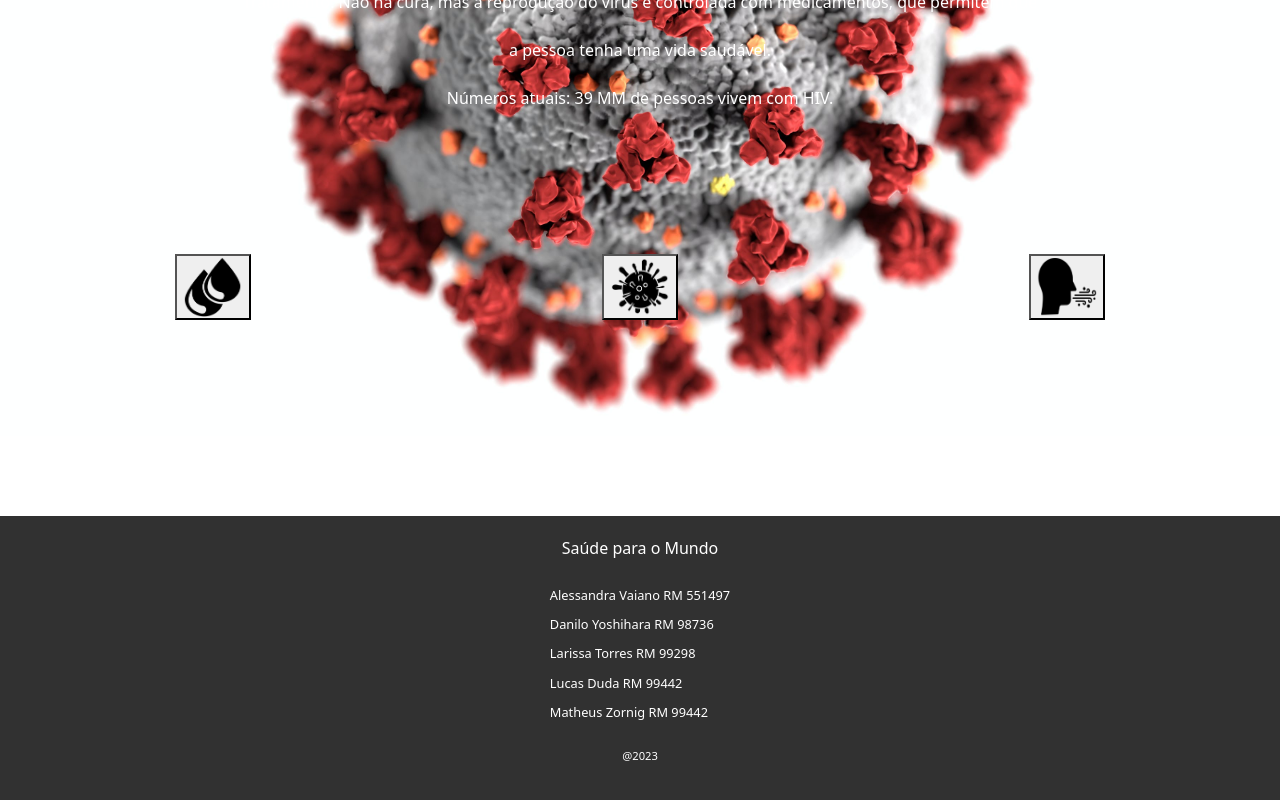
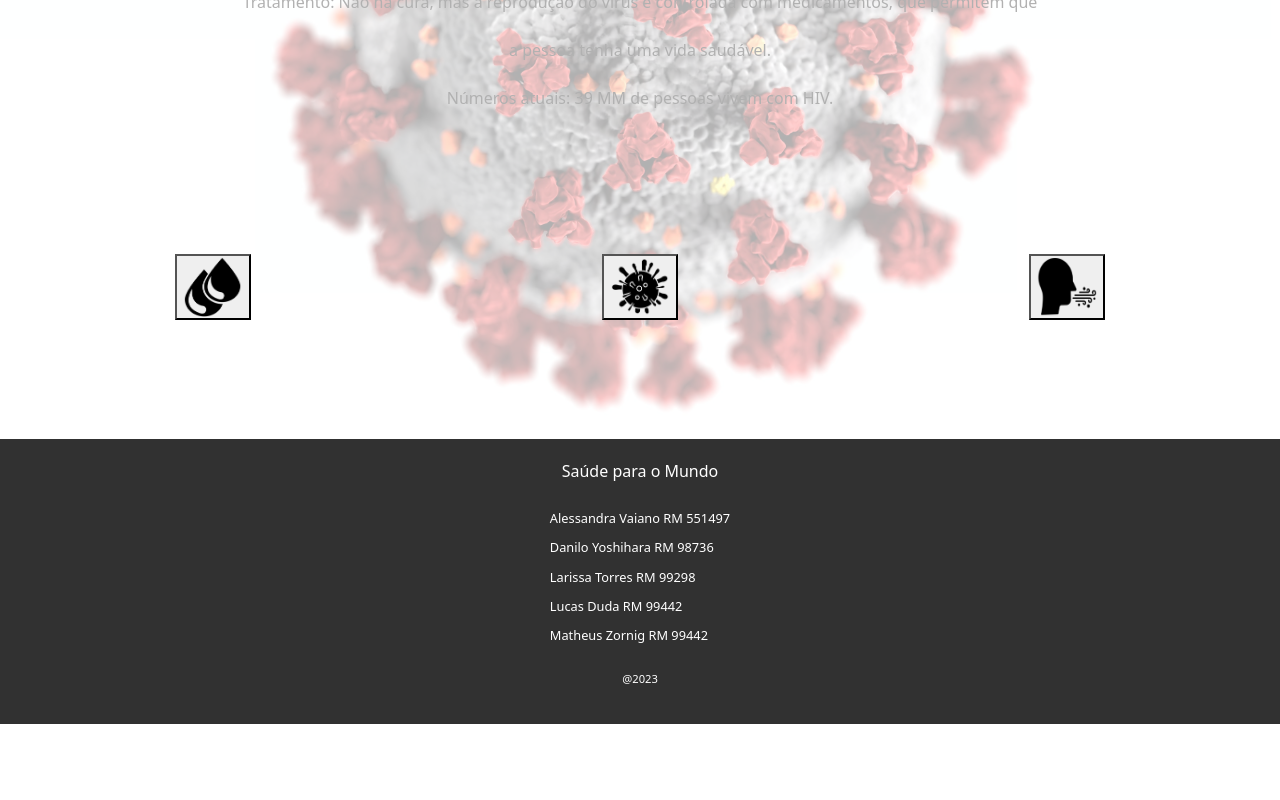
Before and after one commit to Grupo-FiapOn/Global_Solutions2, a React (Create React App) app: page /CombateADoencasTransmissiveis in a window 1280 px wide. Shown: the part 470-1270 px from the top of the page. After the commit the page ends 1194 px from the top, so only its background shows below. Built offline with nearby package versions, Linux system fonts and the light colour scheme.

Commit message:
ajuste tamanho imagem e transparencia box (errado)

```diff
--- a/src/css/styles.css
+++ b/src/css/styles.css
@@ -101,6 +101,8 @@
     transition: color 0.15s ease-in-out, background-color 0.15s ease-in-out, border-color 0.15s ease-in-out, box-shadow 0.15s ease-in-out;
     cursor: pointer;
     margin-top: 0.5rem;
+    margin-left: 2rem;
+    margin-right: 2rem;
  }
 
 .Formulario button:hover {
@@ -110,13 +112,26 @@
 .disease-box {
     white-space: pre-line;
     background-size: cover;
-    background-position: center;
+    background-position: center top;
     width: 100vw;
     height: 100vh;
     padding: 20px;
-    color: white;
+    color: black;
     text-align: center;
     position: relative;
+    opacity: 0.3;
+}
+
+.disease-image{
+    white-space: pre-line;
+    background-size: cover;
+    background-position: center top;
+    width: 100vw;
+    height: 100vh;
+    padding: 20px;
+    text-align: center;
+    position: relative;
+    opacity: 0.3;
 }
 
 .overlay {
@@ -185,7 +200,7 @@
     background: #313131;
     color: white;
     width: 100%;
-    margin-top: 5em;
+    margin-top: 0.2em;
     display: flex;
     flex-direction: column;
     align-items: center;
```
